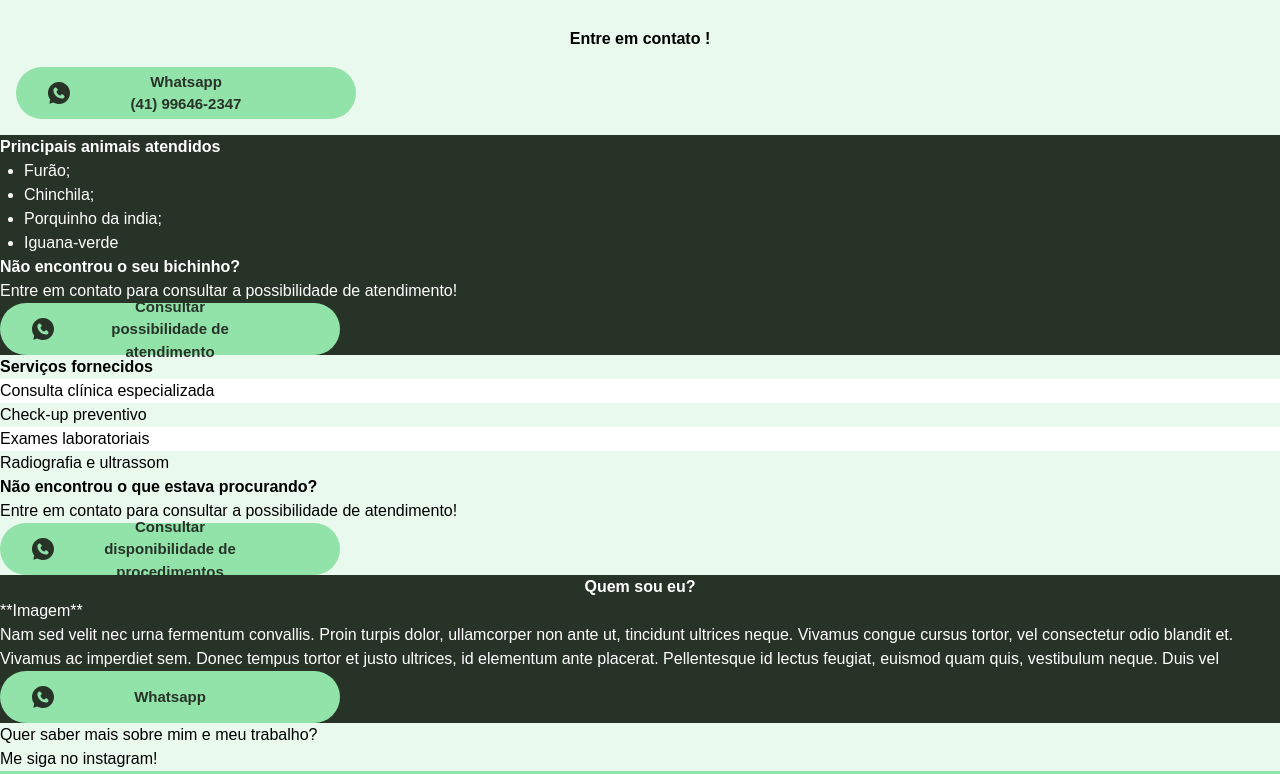
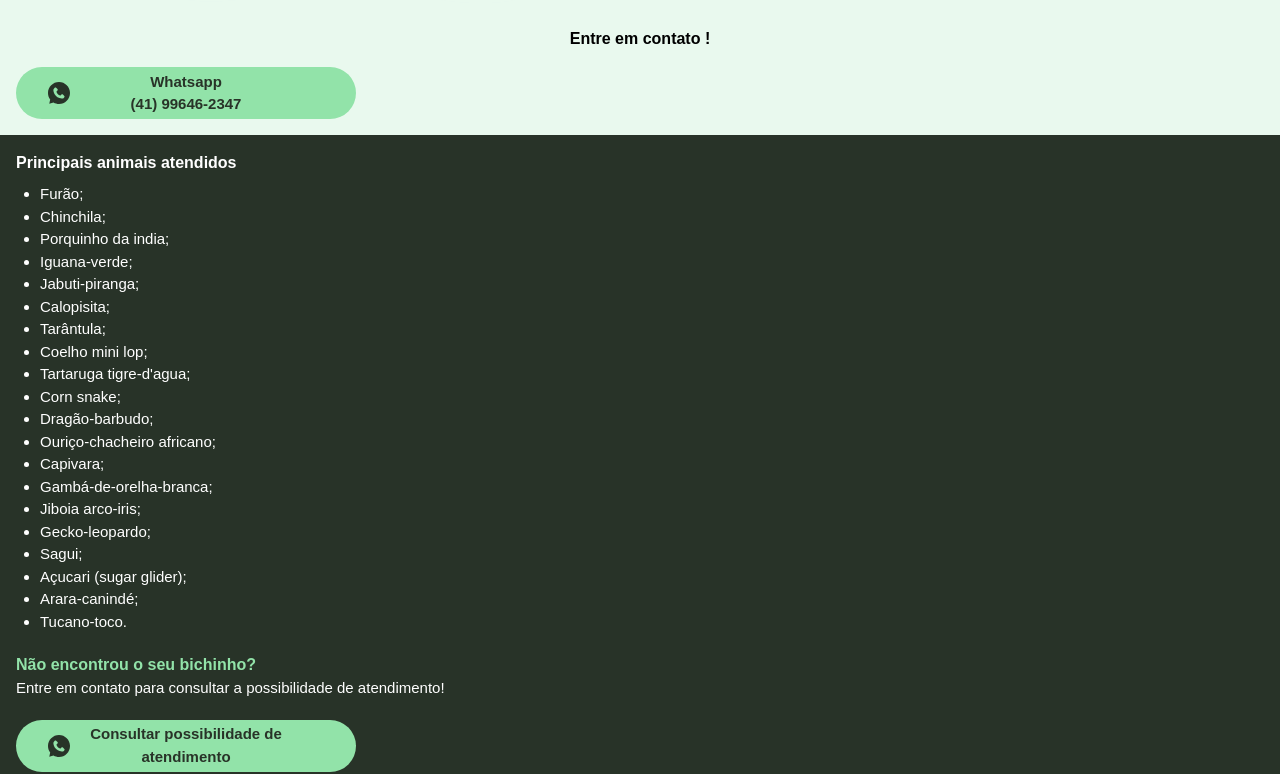
Before and after one commit to michelekluck/vet-site, a React (Vite) app: page / in a window 1280 px wide. Shown: the part 780-1554 px from the top of the page. Built offline with nearby package versions, Linux system fonts and the light colour scheme; a web font is replaced by a local one.

Commit message:
animalsSection

```diff
--- a/src/components/AnimalsSection.jsx
+++ b/src/components/AnimalsSection.jsx
@@ -3,18 +3,34 @@ import Button from "./Button"
 function AnimalsSection() {
     return (
         <section className="bg-d-green">
-            <div className="text-white">
-                <h2 className="font-bold">Principais animais atendidos</h2>
-                <ul className="flex list-disc pl-6 flex-col">
+            <div className="text-white p-4">
+                <h2 className="font-bold text-[16px] mb-2">Principais animais atendidos</h2>
+                <ul className="flex list-disc pl-6 flex-col text-[15px]">
                     <li>Furão;</li>
                     <li>Chinchila;</li>
                     <li>Porquinho da india;</li>
-                    <li>Iguana-verde</li>
+                    <li>Iguana-verde;</li>
+                    <li>Jabuti-piranga;</li>
+                    <li>Calopisita;</li>
+                    <li>Tarântula;</li>
+                    <li>Coelho mini lop;</li>
+                    <li>Tartaruga tigre-d'agua;</li>
+                    <li>Corn snake;</li>
+                    <li>Dragão-barbudo;</li>
+                    <li>Ouriço-chacheiro africano;</li>
+                    <li>Capivara;</li>
+                    <li>Gambá-de-orelha-branca;</li>
+                    <li>Jiboia arco-iris;</li>
+                    <li>Gecko-leopardo;</li>
+                    <li>Sagui;</li>
+                    <li>Açucari (sugar glider);</li>
+                    <li>Arara-canindé;</li>
+                    <li>Tucano-toco.</li>
                 </ul>
-                <p className="font-bold">Não encontrou o seu bichinho?</p>
-                <p>Entre em contato para consultar a possibilidade de atendimento!</p>
+                <p className="font-bold mt-5 text-l-green text-[16px]">Não encontrou o seu bichinho?</p>
+                <p className="text-[15px] mb-5">Entre em contato para consultar a possibilidade de atendimento!</p>
                 <Button>
-                    <p>Consultar possibilidade de atendimento</p>
+                    <p className="w-[205px]">Consultar possibilidade de atendimento</p>
                 </Button>
             </div>
         </section>
```
